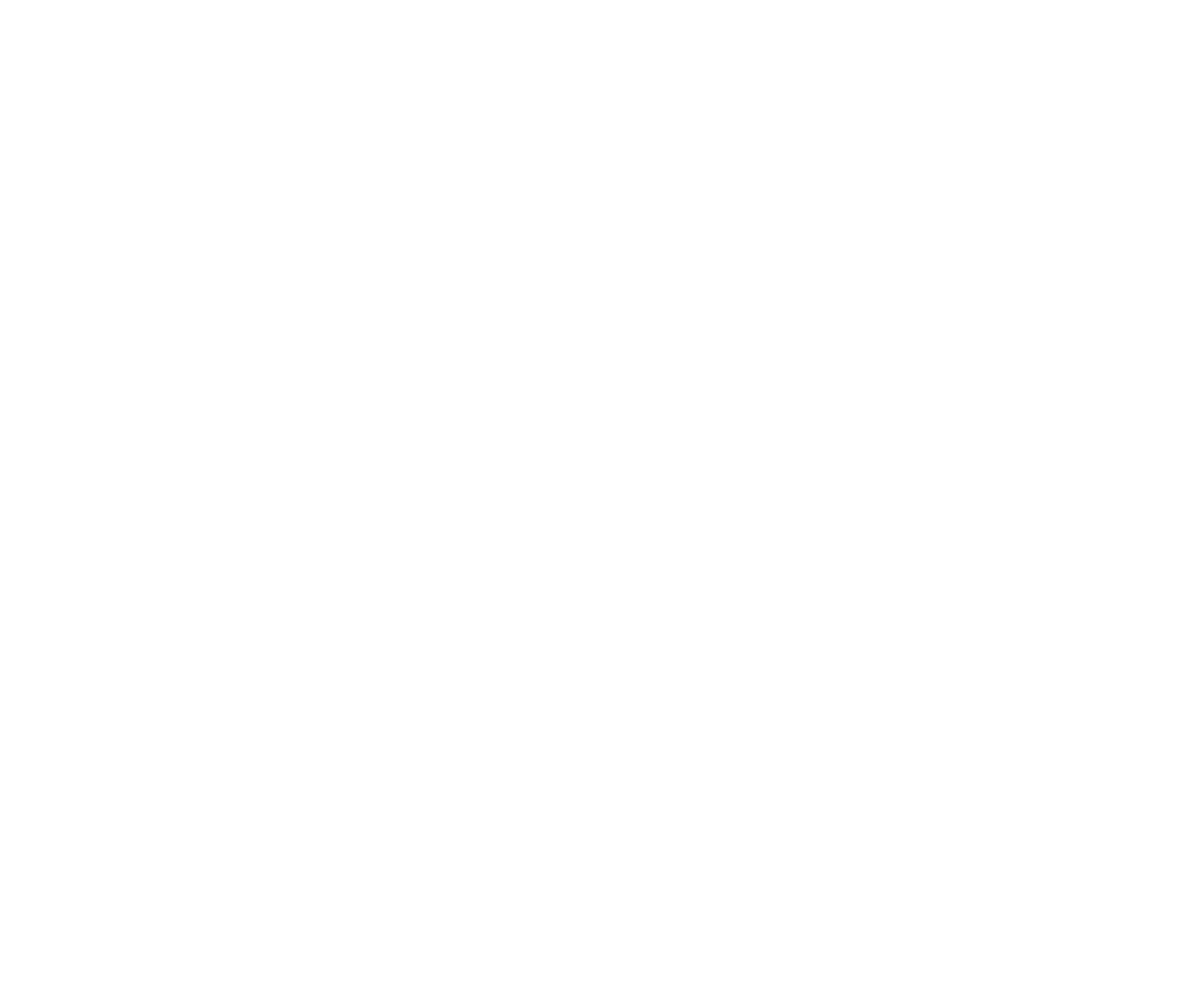
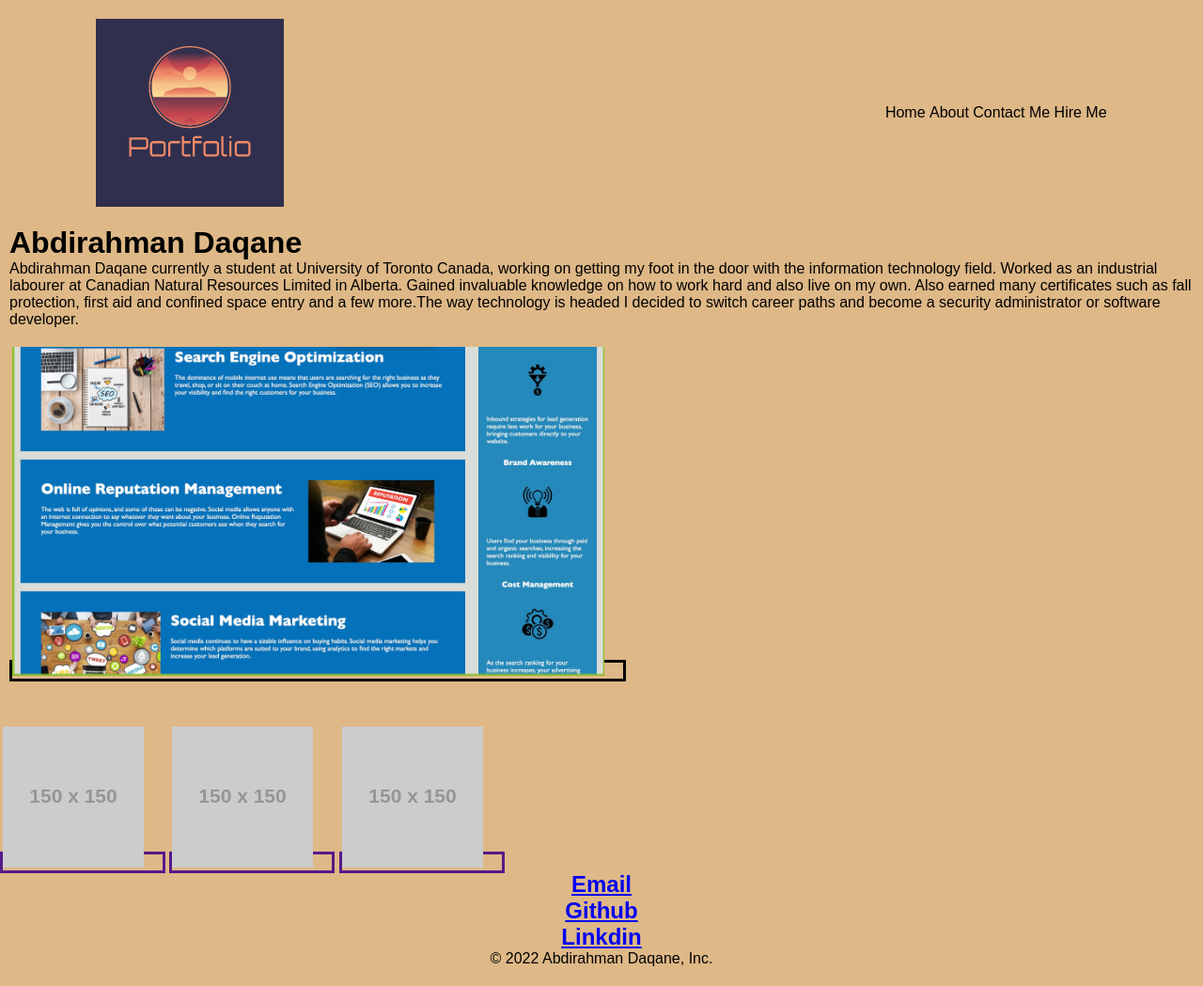
Before and after one commit to AbdiDaqane/02-challenge-portfolio, a plain HTML site: page index.html in a window 1280 px wide. Shown: the whole page at 94% size. Before the commit the page ends 800 px from the top, so only its background shows below. Drawn offline with Linux system fonts and the light colour scheme; placeholder pictures from the web are drawn by us.

Commit message:
final-reveiew

```diff
--- a/index.html
+++ b/index.html
@@ -4,9 +4,51 @@
     <meta charset="UTF-8">
     <meta http-equiv="X-UA-Compatible" content="IE=edge">
     <meta name="viewport" content="width=device-width, initial-scale=1.0">
-    <title>Document</title>
+    <link rel="stylesheet" href="./style.css">
+    <!--Tiltle-->
+    <title>Portfolio</title>
 </head>
+
+<!--Divisions-->
 <body>
+           <!--adding class-->
+        <div class="hero">
 
-</body>
-</html>
+        </div>
+        <nav>
+             <!--adding inages-->
+            <img src="images/logo-02-challenge.png" class="logo-02-challenge">
+              <!--Navigation Bar-->
+            <ul>
+           <li><a href="#"></a>Home</li>
+           <li><a href="#"></a>About</li>
+           <li><a href="#"></a>Contact Me</li>
+           <li><a href="#"></a>Hire Me</li>
+            </ul>
+        </nav>
+               <!--Deatils name-->
+        <div class="detail">
+            <h1>Abdirahman<span> Daqane</span></h1>
+            <p>Abdirahman Daqane currently a student at University of Toronto Canada, working on getting my foot in the door with the information technology field. Worked as an industrial labourer at Canadian Natural Resources Limited in Alberta. Gained invaluable knowledge on how to work hard and also live on my own. Also earned many certificates such as fall protection, first aid and confined space entry and a few more.The way technology is headed I decided to switch career paths and become a security administrator or software developer.
+            </p>
+
+             <!--Adding images-->
+            <a class="a"><img src="images/IMG_4465.jpg" class="big" alt=""></a>
+        </div>
+               <!--Adding images-->
+        <a class="a" href=""><img src="https://via.placeholder.com/150" alt=""></a>
+        <a class="a" href=""><img src="https://via.placeholder.com/150" alt=""></a>
+        <a class="a" href=""><img src="https://via.placeholder.com/150" alt=""></a>
+           <!--Adding Footer-->
+        <footer class="footer">
+            <h2> <a href="https://mail.google.com/mail/u/0/#inbox">Email</a></h2>
+            <h2><a href="https://github.com/AbdiDaqane">Github</a></h2>
+            <h2><a href="https://www.linkedin.com/in/abdirahman-daqane/">Linkdin</a></h2>
+            <p>
+                &copy; 2022 Abdirahman Daqane, Inc.
+            </p>
+        </footer>
+
+    </div>
+<body>
+ </html>
--- /dev/null
+++ b/style.css
@@ -0,0 +1,88 @@
+:root{
+    --color1:#326ba8;
+    --color2:#32a859;
+    --color3:#a88532;
+
+}
+* {
+   margin: 0;
+   padding: 0;
+   font-family: sans-serif;
+   background-color: burlywood;
+  }
+
+ /* added hover*/
+  .a:hover{
+    background-color: red;
+    border-style: solid;
+
+
+  }
+/* added padding and border*/
+  .a{
+    padding-right: 20px;
+    border-style: solid;
+    transition: 3s;
+
+
+  }
+
+  .detail{
+    padding-left: 10px;
+    padding-right: 10px;
+    padding-bottom: 50px;
+    border: 30px black;
+  }
+
+  p{
+    padding-bottom: 20px;
+
+  }
+/* added some desgins */
+  .big{
+    width: 50%;
+
+
+
+  }
+
+  nav{
+    display: flex;
+    width: 84%;
+    margin: auto;
+    padding: 20px;
+    align-items: center;
+    justify-content: space-between;
+  }
+
+  nav ul li{
+    display: inline-block;
+    list-style: none;
+    margin: 10px, 20px;
+
+  }
+
+  /* added some desgins */
+
+
+ nav ul li a{
+    text-decoration: none;
+    color: black;
+    font-weight: bold;
+
+ }
+
+ nav ul li:hover{
+    color: red;
+ }
+ .a:hover{
+   background-color: red;
+   border: 5px;
+   border-color: red;
+   border-style: solid;
+
+ }
+
+ .footer{
+    text-align: center;
+ }
```
Also changed, not shown: images/02-challenge-wireframe.jpg (added), images/IMG_4465.jpg (added), images/logo-02-challenge.png (added), 2 other files.
